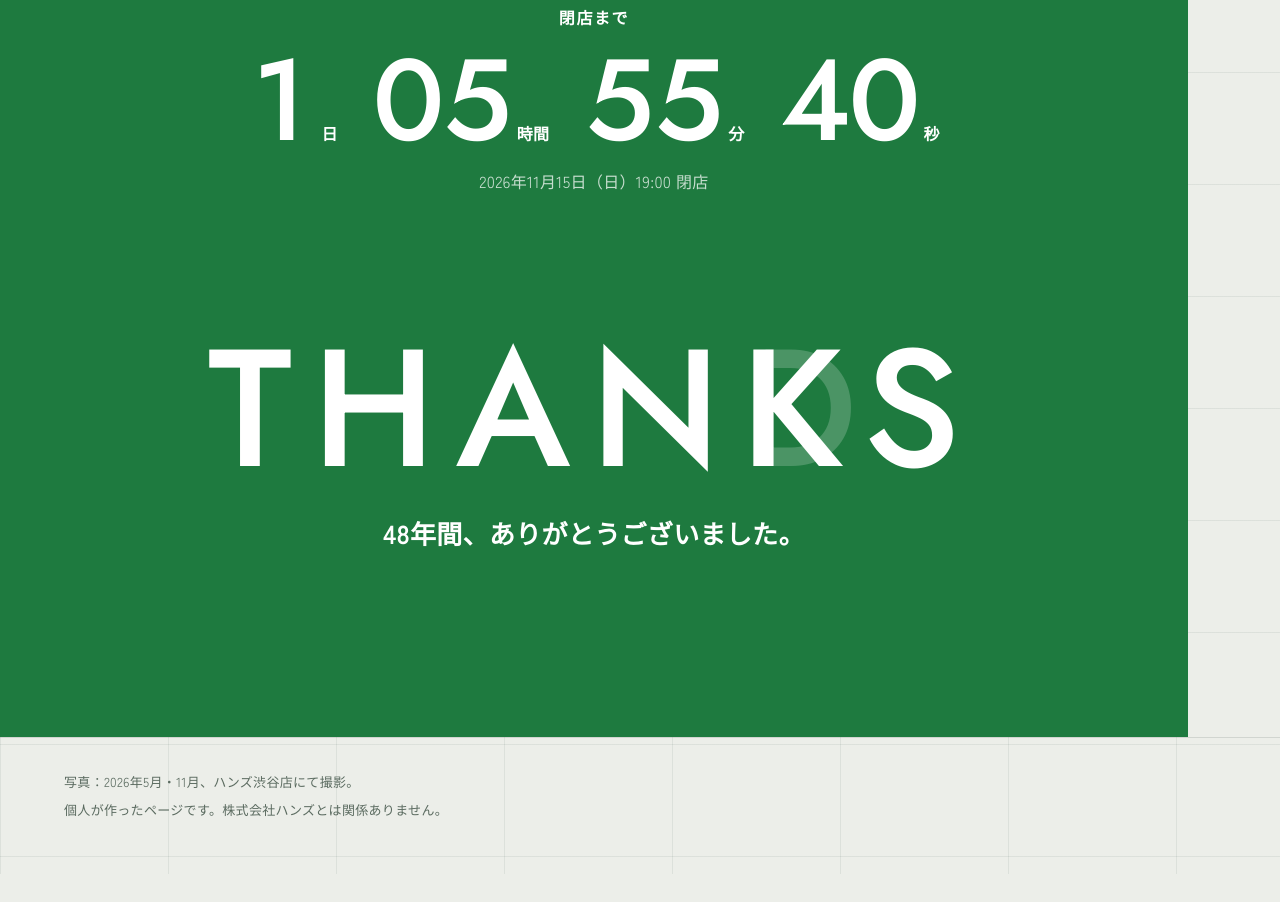
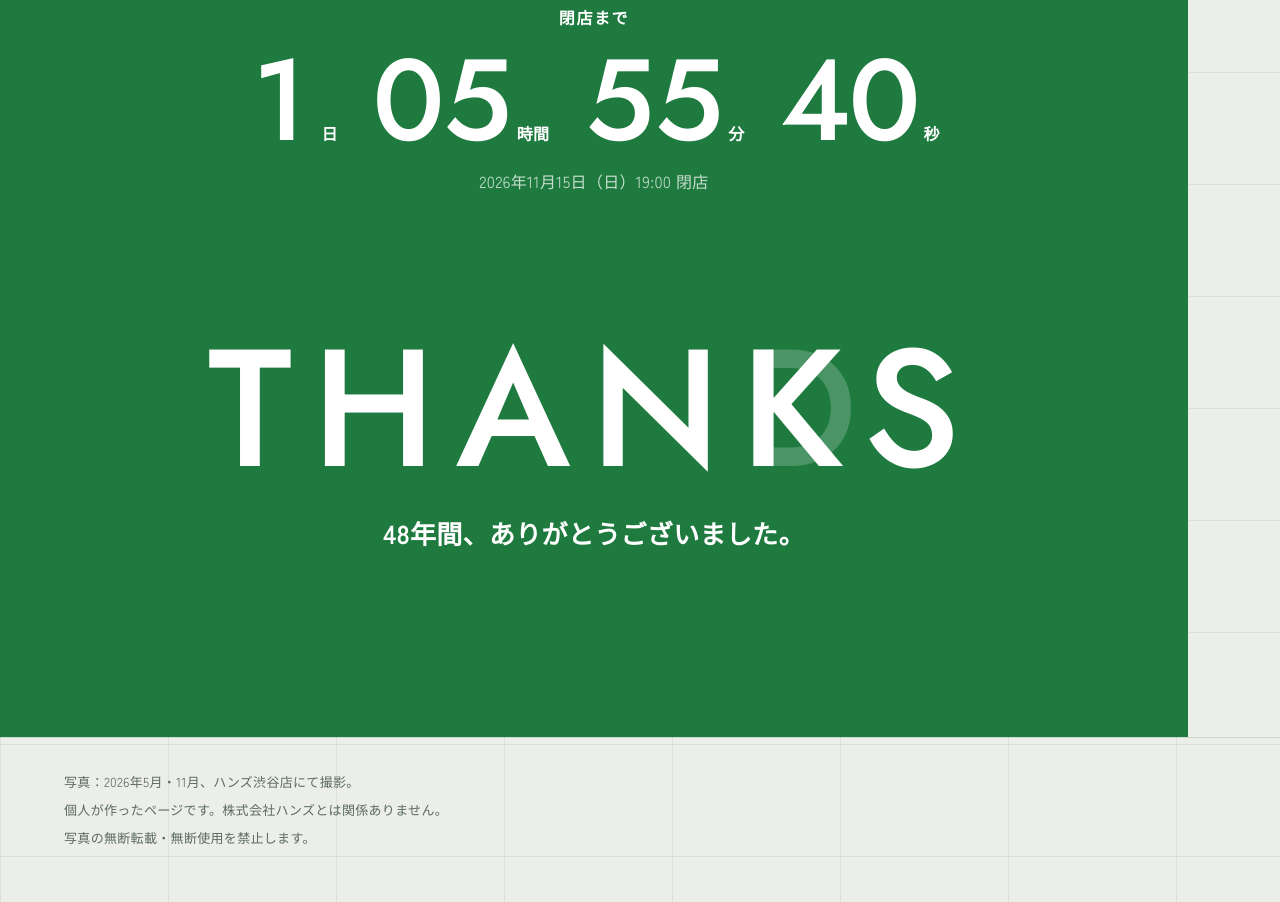
Before and after one commit to kakurega-labo/hands-thanks, a plain HTML site: page index.html in a window 1280 px wide. Shown: the part 10904-11806 px from the top of the page. Before the commit the page ends 11778 px from the top, so only its background shows below. Drawn offline with nearby package versions, Linux system fonts and the light colour scheme.

Commit message:
Add files via upload

```diff
--- a/index.html
+++ b/index.html
@@ -201,6 +201,7 @@
 <footer class="foot">
   <p>写真：2026年5月・11月、ハンズ渋谷店にて撮影。</p>
   <p>個人が作ったページです。株式会社ハンズとは関係ありません。</p>
+  <p>写真の無断転載・無断使用を禁止します。</p>
 </footer>
 
 <!-- ライトボックス -->
```
Also changed, not shown: img/full/DSC_0361.webp, img/full/DSC_0599.webp, img/full/DSC_0624.webp, img/full/IMG_2930.webp, img/thumb/DSC_0361.webp, img/thumb/DSC_0599.webp, img/thumb/DSC_0624.webp, img/thumb/IMG_2930.webp.
